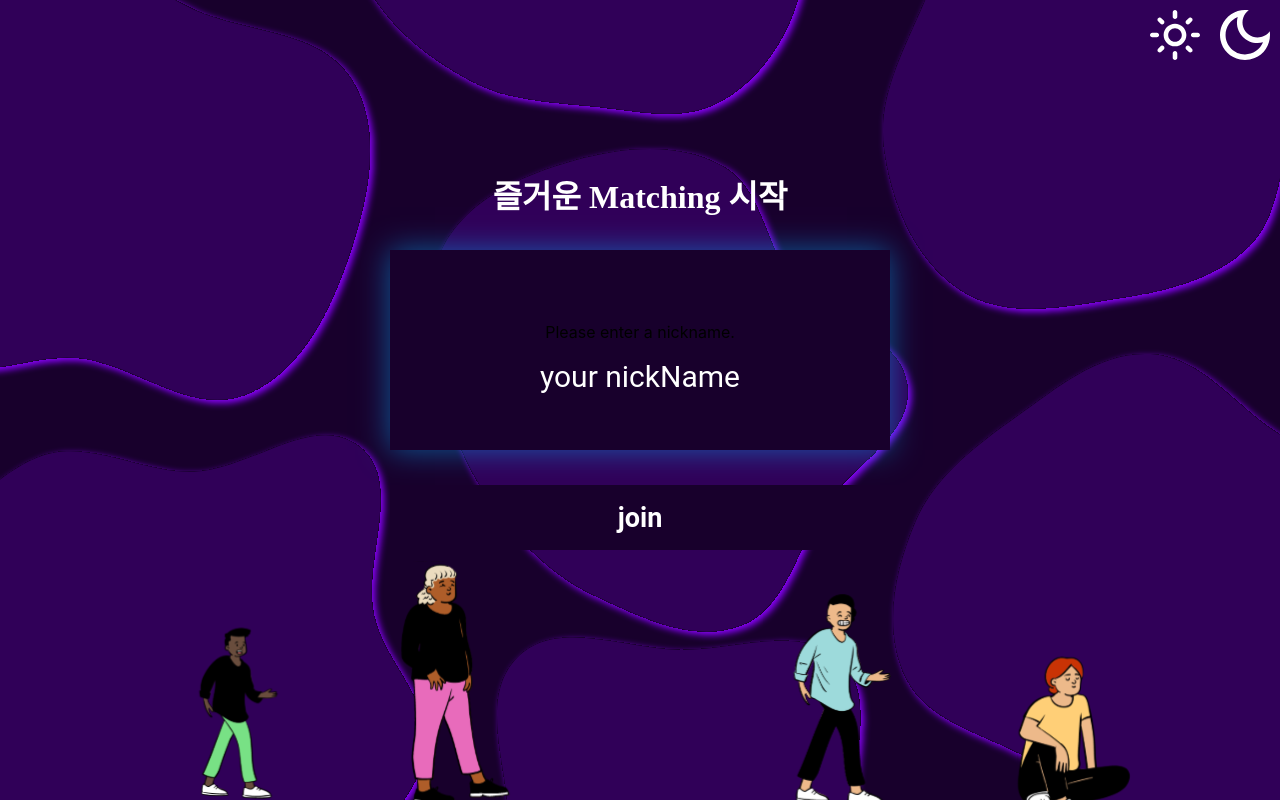
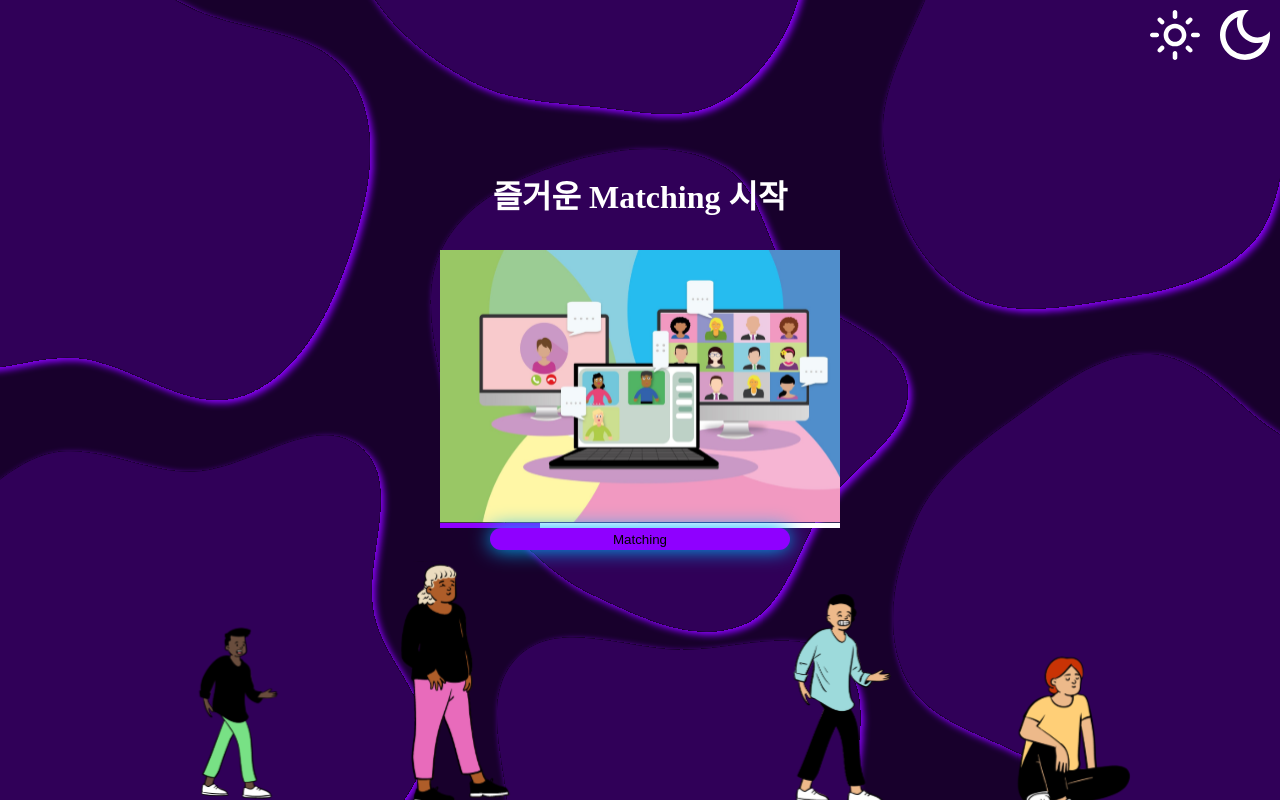
Before and after one commit to DSM-Matching/Matching-Front, a React (Create React App) app: page / in a window 1280 px wide. Built offline with nearby package versions, Linux system fonts and the light colour scheme.

Commit message:
[MODIFY] main 수정

```diff
--- a/src/components/main/DarkMain.tsx
+++ b/src/components/main/DarkMain.tsx
@@ -1,6 +1,6 @@
 /** @jsxImportSource @emotion/react */
 
-import React, { FC, useState } from "react";
+import { useState } from "react";
 import {
   inputBottomItem,
   inputContainer,
@@ -10,9 +10,11 @@ import {
   title,
 } from "../../utils/css/EmotionComponent";
 import { blackModeIcon, whiteModeIcon } from "../assets";
+import WaitItem from "./WaitItem";
 
 const DarkMain = () => {
   const [inputState, setInputState] = useState<boolean>(false);
+
   return (
     <>
       <div css={mainWrapper}>
@@ -21,12 +23,13 @@ const DarkMain = () => {
           <img src={blackModeIcon} alt="다크모드아이콘" />
         </div>
         <h1 css={title}>즐거운 Matching 시작</h1>
-        <div css={inputContainer}>
+        <WaitItem />
+        {/*  <div css={inputContainer}>
           <div css={inputTopItem}>
-            <p>Please enter a nickname.</p>
+            <span>Please enter a nickname.</span>
             <input
               type="text"
-              placeholder="your nickName"
+              placeholder="your nickname"
               onChange={(e) =>
                 e.target.value.length === 0
                   ? setInputState(false)
@@ -40,7 +43,7 @@ const DarkMain = () => {
           >
             join
           </div>
-        </div>
+        </div> */}
       </div>
     </>
   );
```
